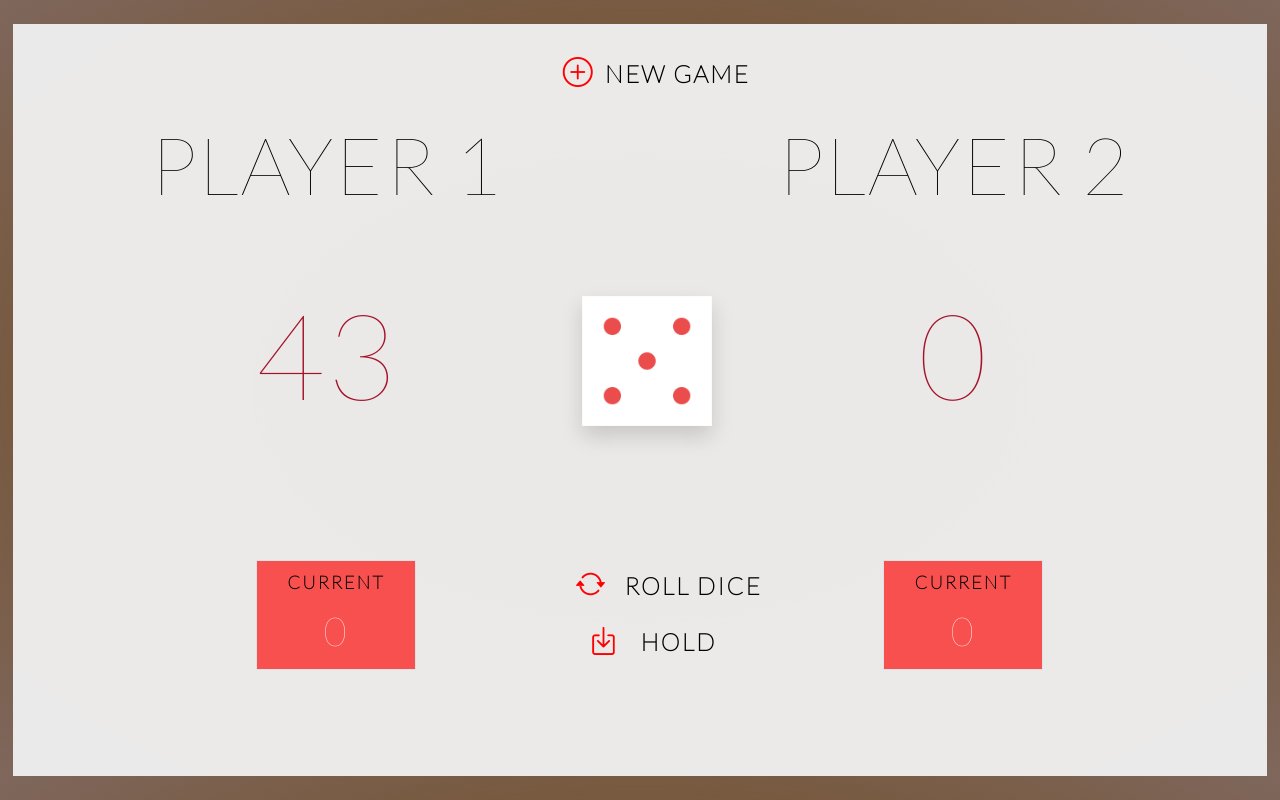
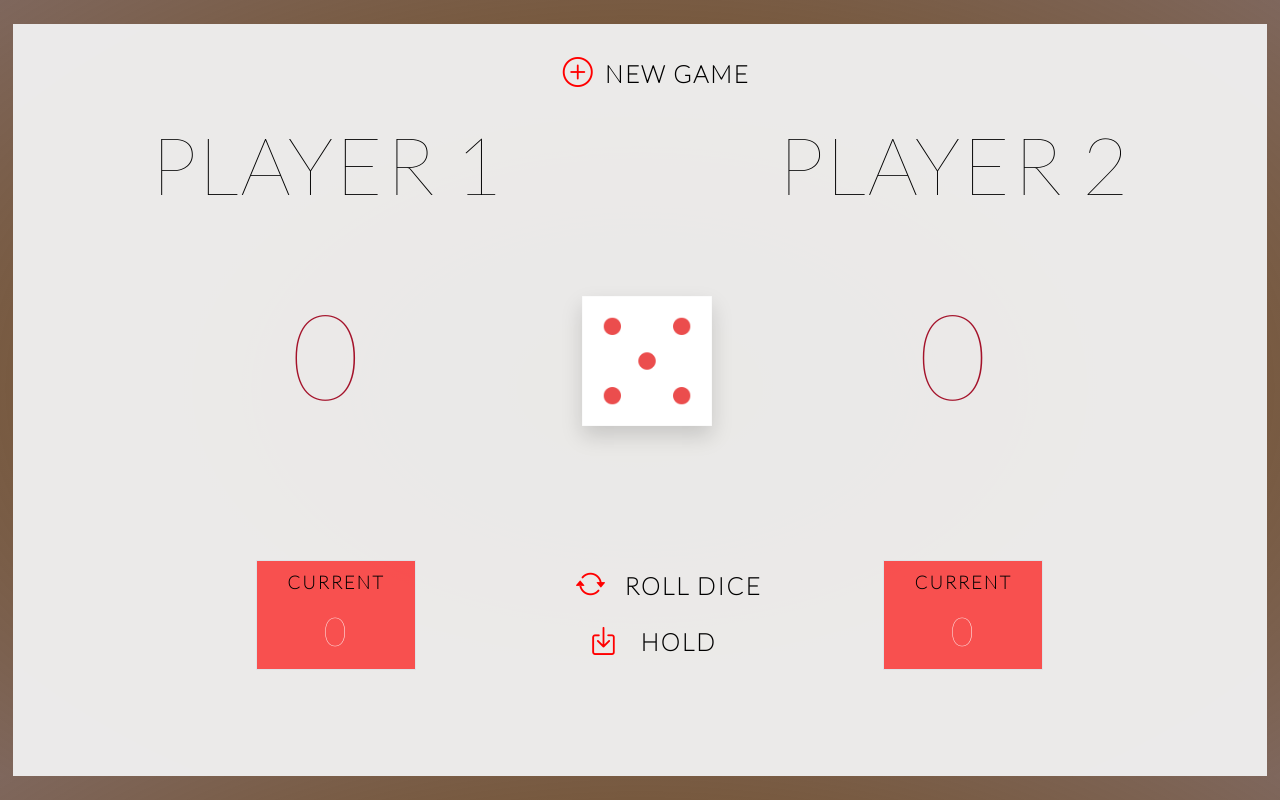
Before and after one commit to DThibaud/Dice.Game, a website: page index.html in a window 1280 px wide. Drawn offline with nearby package versions, Linux system fonts and the light colour scheme.

Commit message:
Update index.html

```diff
--- a/index.html
+++ b/index.html
@@ -23,7 +23,7 @@
         <!--PLayer 1 board & Points-->
         <div class="col-6 playerOneBoard text-center" id="playerOneBoard">
             <p class="playerName" id="playerNameOne">Player 1 </p>
-            <p class="totalScore" id="totalOne">43</p>
+            <p class="totalScore" id="totalOne">0</p>
 
             <!--Box for current Points-->
             <div class="botbox border g-0" id="botBoxOne">
```
